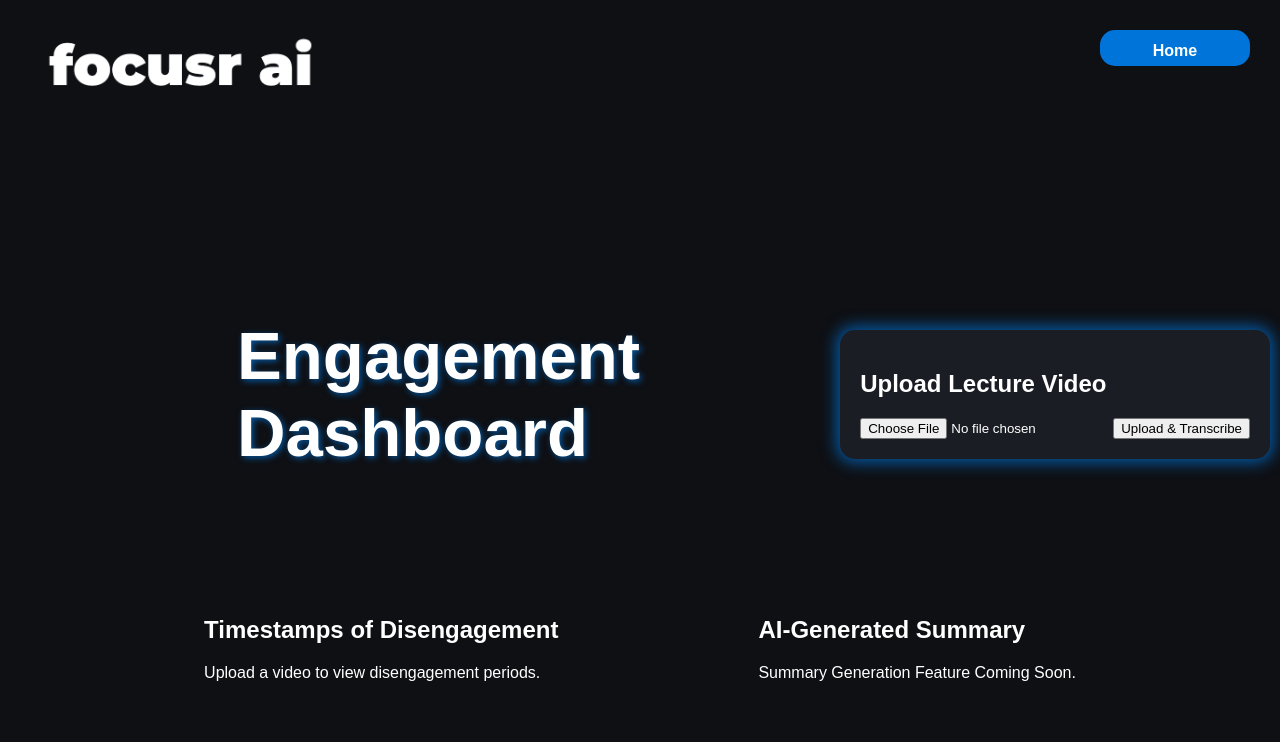
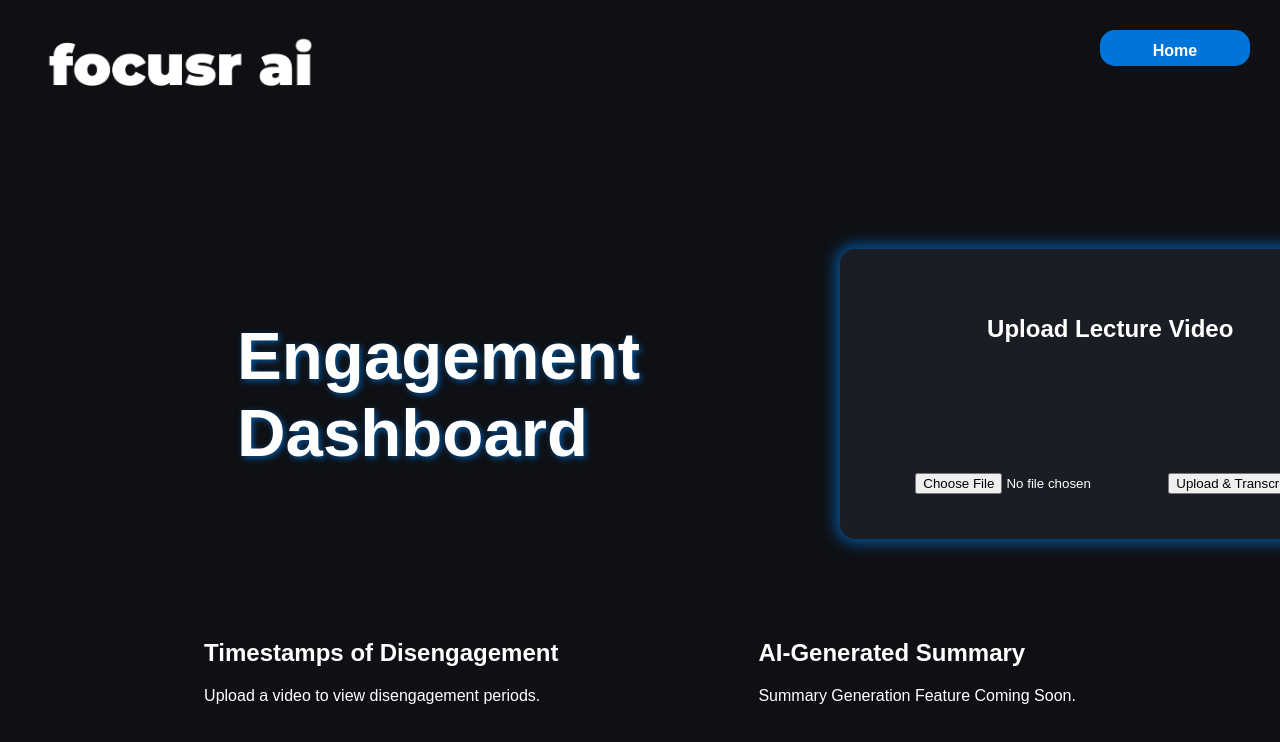
Before and after one commit to isabellasocci/focusr-ai, a React (Create React App) app in the folder frontend/: page /upload in a window 1280 px wide. Shown: the top 742 px of the page. Built offline with nearby package versions, Linux system fonts and the light colour scheme.

Commit message:
add formatting

```diff
--- a/frontend/src/components/UploadVideo.js
+++ b/frontend/src/components/UploadVideo.js
@@ -1,4 +1,4 @@
-import React, { useState } from 'react';
+import React, { useState } from "react";
 
 function UploadVideo({ setDisengagementPeriods, setIsLoading }) {
   const [file, setFile] = useState(null);
@@ -35,29 +35,64 @@ function UploadVideo({ setDisengagementPeriods, setIsLoading }) {
   };
 
   return (
-        <div>
-            <h2>Upload Lecture Video</h2>
+    <div style={{
+      width: "500px",
+      height: "250px",
+      overflow: "hidden",
+      flexDirection: "column",
+      alignItems: "center"
+    }}>
       {uploadedVideo ? (
-                <div>
+        <div style={{
+          width: "100%",
+          height: "100%",
+          display: "flex",
+          flexDirection: "column",
+          alignItems: "center"
+        }}>
           <video
-                        width="100%"
             controls
             src={uploadedVideo}
+            style={{
+              width: "100%",
+              height: "85%",
+              objectFit: "contain"
+            }}
           />
-                    <button onClick={() => {
+          <button
+            style={{ marginTop: "15px" }}
+            onClick={() => {
               setUploadedVideo(null);
               setFile(null);
               setDisengagementPeriods([]);
-                    }}>Upload New Video</button>
+            }}
+          >
+            Upload New Video
+          </button>
         </div>
       ) : (
-                <div>
+        <div style={{
+          width: "100%",
+          height: "100%",
+          display: "flex",
+          flexDirection: "column",
+          alignItems: "center",
+          justifyContent: "center"
+        }}>
+          <h2>Upload Lecture Video</h2>
+          <div style={{flexDirection: 'row', paddingTop: 100}}>
           <input
             type="file"
             accept=".mp3, .mp4, .mov, audio/*"
             onChange={(e) => setFile(e.target.files[0])}
           />
-                    <button onClick={handleUpload}>Upload & Transcribe</button>
+          <button
+            style={{ marginTop: "10px" }}
+            onClick={handleUpload}
+          >
+            Upload & Transcribe
+          </button>
+          </div>
         </div>
       )}
     </div>
```
Also changed, not shown: 1 other file (tests, documents, lock files or other folders). Lines whose indentation alone changed are shown as unchanged.
